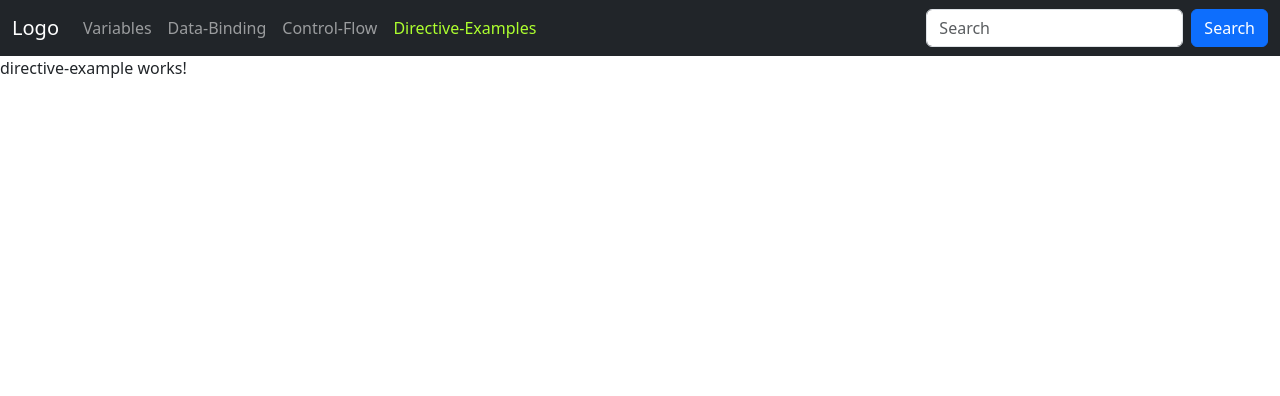
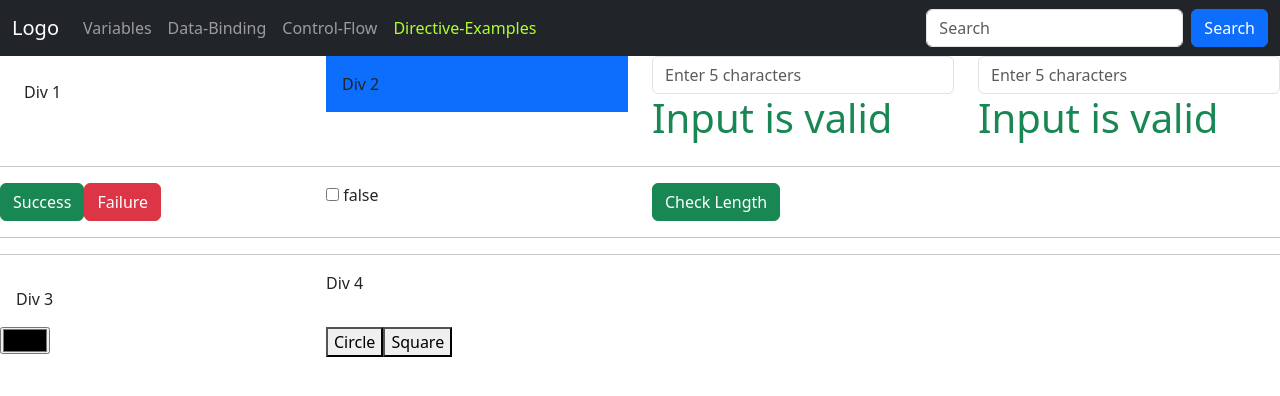
Before and after one commit to mmanzin-dev/Praksa1, an Angular app in the folder angular22Tutorial/: page /directives in a window 1280 px wide. Shown: the top 396 px of the page. Built offline with nearby package versions, Linux system fonts and the light colour scheme.

Commit message:
Directives
ngClass & ngStyle

```diff
--- a/angular22Tutorial/src/app/components/directive-example/directive-example.html
+++ b/angular22Tutorial/src/app/components/directive-example/directive-example.html
@@ -1 +1,74 @@
-<p>directive-example works!</p>
+<!-- structural directives (depreciated) -->
+
+<!-- attribute directives -->
+<!-- dynamic classes, dynamic CSS -->
+
+<!-- component directives -->
+<!-- custom directives -->
+
+<div class="row">
+    <div class="col-3">
+        <!-- Controlled using variable in .ts file -->
+        <!-- Allows changing of div color based on variable -->
+        <!-- Dynamic class is ngClass-->
+        <div class="p-4" [ngClass]="divClassName">
+            Div 1
+        </div>
+    </div>
+    <div class="col-3">
+        <div class="p-3" [ngClass]="isChecked == true ? 'bg-warning' : 'bg-primary'">
+            Div 2
+        </div>
+    </div>
+    <div class="col-3">
+        <input type="text" [(ngModel)]="inputText" class="form-control" placeholder="Enter 5 characters">
+        <h1 [ngClass]="inputText.length > 5 ? 'text-danger' : 'text-success'">{{inputText.length > 5 ? 'Input is greater than 5 characters' : 'Input is valid'}}</h1>
+    </div>
+    <div class="col-3">
+        <input type="text" [(ngModel)]="inputText" class="form-control" placeholder="Enter 5 characters">
+        <h1 [ngClass]="isTextValid ? 'text-danger' : 'text-success'">{{inputText.length > 5 ? 'Input is greater than 5 characters' : 'Input is valid'}}</h1>
+    </div>
+</div>
+
+<hr>
+
+<div class="row">
+    <div class="col-3">
+        <!-- Dynamic class -->
+        <button class="btn btn-success" (click)="changeDiv1Color('bg-success')">Success</button>
+        <button class="btn btn-danger" (click)="changeDiv1Color('bg-danger')">Failure</button>
+    </div>
+    <div class="col-3">
+        <input type="checkbox" [(ngModel)]="isChecked">
+        {{isChecked}}
+    </div>
+    <div class="col-3">
+        <button (click)="checkCharLength()" class="btn btn-success">Check Length</button>
+    </div>
+</div>
+
+<hr>
+<hr>
+<div class="row">
+    <div class="col-3">
+        <!-- Dynamic CSS is ngStyle -->
+        <!-- Here we use that global variable to change background color of the div -->
+        <div class="p-3" [ngStyle]="{'background-color': inputColor}">
+            Div 3
+        </div>
+    </div>
+    <div class="col-3" [ngStyle]="div4Css">
+        Div 4
+    </div>
+</div>
+<div class="row">
+    <div class="col-3">
+        <!-- Makes inputColor variable available globally -->
+        <!-- First we declared it in its own .ts file -->
+        <input type="color" [(ngModel)]="inputColor">
+    </div>
+    <div class="col-3">
+        <button (click)="changeType('circle')">Circle</button>
+        <button (click)="changeType('square')">Square</button>
+    </div>
+</div>
--- a/angular22Tutorial/src/app/components/directive-example/directive-example.ts
+++ b/angular22Tutorial/src/app/components/directive-example/directive-example.ts
@@ -1,9 +1,50 @@
+import { NgClass, NgStyle } from '@angular/common';
 import { Component } from '@angular/core';
+// Importing FormsModule will fix the NgModel model error about import
+// since NgModel cant be imported by itself
+import { FormsModule } from '@angular/forms';
 
 @Component({
   selector: 'app-directive-example',
-  imports: [],
+  imports: [NgClass, FormsModule, NgStyle],
   templateUrl: './directive-example.html',
   styleUrl: './directive-example.css',
 })
-export class DirectiveExample {}
+export class DirectiveExample {
+  divClassName: string = "";
+  isChecked: boolean = false;
+  inputText: string = "";
+  isTextValid: boolean = false;
+  inputColor: string = "";
+  div4Css: any = {};
+
+  changeDiv1Color(className: string) {
+    this.divClassName = className;
+  }
+
+  checkCharLength() {
+    if (this.inputText.length > 5) {
+      this.isTextValid = false;
+    } else {
+      this.isTextValid = true;
+    }
+  }
+
+  // Depending on passed parameter from .html file it will either pass circle css or square css
+  changeType(type: string) {
+    if (type == 'circle') {
+      this.div4Css = {
+        'background-color': 'red', // Its in quotes because it has hypen (-) in between property
+        height: '100px',
+        width: '100px',
+        'border-radius': '50%' // Same thing
+      }
+    } else {
+      this.div4Css = {
+        'background-color': 'green', // Its in quotes because it has hypen (-) in between property
+        height: '100px',
+        width: '100px'
+      }
+    }
+  }
+}
```
